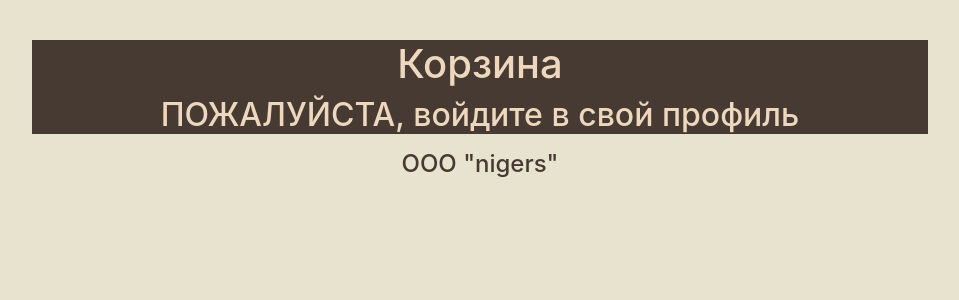
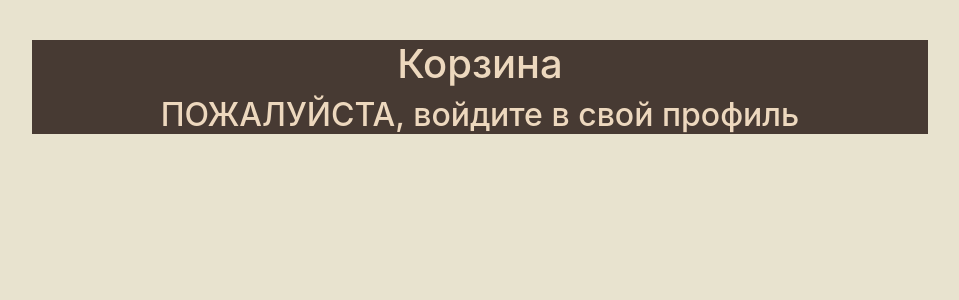
Before and after one commit to SaYxAp/Web, a Flask app: page /cart in a window 1280 px wide. Shown: the part 56-356 px from the top of the page, without its empty margins (160-1119 px from the left). Run offline with Flask 3, Linux system fonts and the light colour scheme; some libraries are stand-ins or nearby versions.

Commit message:
Update base.html

```diff
--- a/templates/base.html
+++ b/templates/base.html
@@ -41,6 +41,5 @@
 <main role="main" class="container" style="width:70%;top: 10%;left:15%;margin:auto auto auto auto;background: #473a33;color:#edd8be">
     {% block content %}{% endblock %}
 </main>
-<div><p><p><h4 align="center" style="color: #473a33">OOO "nigers"</h4></div>
 </body>
 </html>
```
